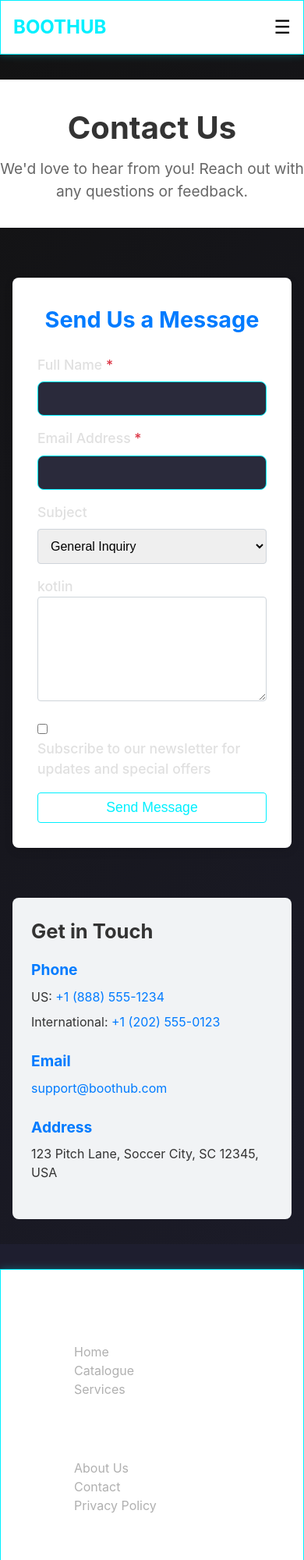
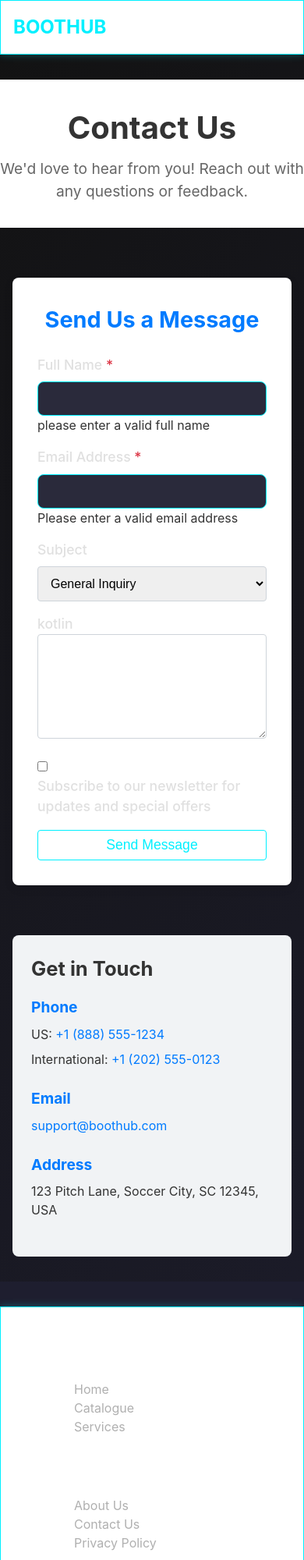
Before and after one commit to ukhona263/boothub, a plain HTML site: page feedback.html in a window 390 px wide. Shown: the top 2000 px of the page at 78% size. Drawn offline with Linux system fonts and the light colour scheme; files that its build step writes are made by us from their sources; files whose address does not match are found by name.

Commit message:
Update feedback.html

```diff
--- a/feedback.html
+++ b/feedback.html
@@ -11,13 +11,13 @@
   <header>
     <nav class="navbar" aria-label="Main navigation" role="navigation">
       <h1 class="logo">BootHub</h1>
-      <button class="hamburger" aria-expanded="false" aria-label="Toggle menu">☰</button>
+      <button class="hamburger" aria-expanded="false" aria-label="Toggle menu"> </button>
       <ul class="nav-links">
         <li><a href="index.html">Home</a></li>
         <li><a href="catalogue.html">Catalogue</a></li>
         <li><a href="services.html">Services</a></li>
-        <li><a href="about.html">About Us</a></li>
-        <li><a href="feedback.html" aria-current="page">Contact</a></li>
+        <li><a href="about_us.html">About Us</a></li>
+        <li><a href="feedback.html" aria-current="page">Contact Us</a></li>
         <li><a href="cart.html">Cart 🛒 <span class="cart-count">0</span></a></li>
       </ul>
     </nav>
@@ -36,10 +36,12 @@
           <div class="form-group">
             <label for="name">Full Name <span class="required">*</span></label>
             <input type="text" id="name" name="name" required aria-required="true">
+            <div id="nameError" class="error">please enter a valid full name</div>
           </div>
           <div class="form-group">
             <label for="email">Email Address <span class="required">*</span></label>
             <input type="email" id="email" name="email" required aria-required="true">
+            <div id="emailError" class="error">Please enter a valid email address</div>
           </div>
           <div class="form-group">
             <label for="subject">Subject</label>
@@ -95,8 +97,8 @@
         <div class="footer-section">
           <h3>Company</h3>
           <ul>
-            <li><a href="about.html">About Us</a></li>
-            <li><a href="feedback.html">Contact</a></li>
+            <li><a href="about_us.html">About Us</a></li>
+            <li><a href="feedback.html">Contact Us</a></li>
             <li><a href="privacy.html">Privacy Policy</a></li>
           </ul>
         </div>
@@ -115,8 +117,8 @@
       </div>
     </footer>
 
-    <script>
+    +
       <script src="assets/js/feedback.js"></script>
-    </script>
+
   </body>
 </html>
```
